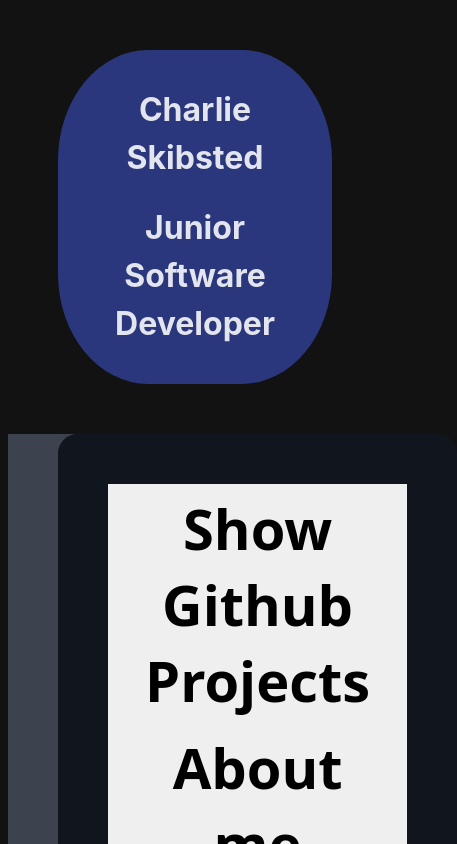
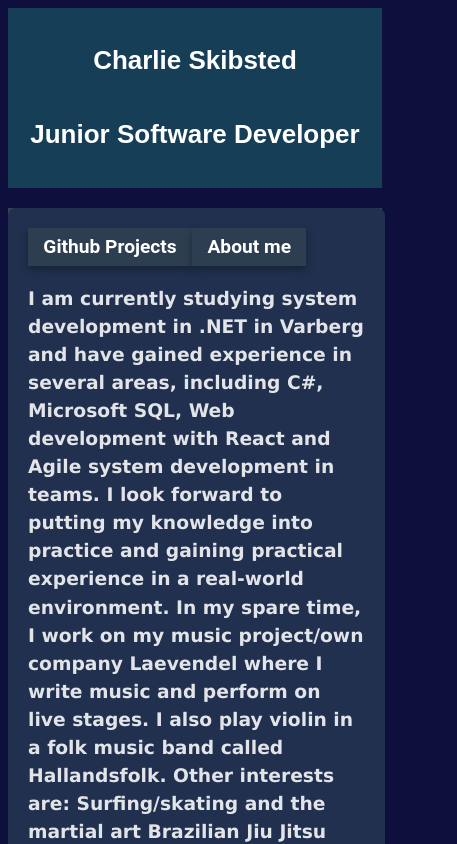
Before and after one commit to Challeskib/charlie-portfolio, a React (Vite) app: page / in a window 390 px wide. Shown: the top 844 px of the page, 457 px wide, since content can reach past the window. Built offline with nearby package versions, Linux system fonts and the light colour scheme; no server answers.

Commit message:
latest edition

```diff
--- a/index.html
+++ b/index.html
@@ -2,7 +2,7 @@
 <html lang="en">
   <head>
     <meta charset="UTF-8" />
-    <link rel="icon" type="image/svg+xml" href="/vite.svg" />
+    <link rel="icon" type="image/svg+xml" href="public/vite.svg" />
     <meta
       name="viewport"
       content="width=device-width, initial-scale=1.0"
--- a/src/App.jsx
+++ b/src/App.jsx
@@ -4,25 +4,35 @@ import { MyList } from "./list";
 import { Content } from "./content";
 import "./css/App.css";
 import { MyCatList } from "./catlist";
-
-const ShowTextButtons = () => {
-  return (
-    <div className="button-container">
-      <button className="buttons">Show Github Projects</button>
-      <button className="buttons">About me</button>
-    </div>
-  );
-};
+import { useState } from "react";
 
 function App() {
+  const [showText, setShowText] = useState(false);
+
+  const TextButtons = () => {
+    return (
+      <div className="button-container">
+        <button className="buttons" onClick={() => setShowText(true)}>
+          Github Projects
+        </button>
+        <button
+          className="buttons"
+          onClick={() => setShowText(false)}
+        >
+          About me
+        </button>
+      </div>
+    );
+  };
+
   return (
     <div className="App">
       <Header />
       <div className="container">
         <div className="inner-container">
-          <ShowTextButtons />
-          <MyList />
-          <Content />
+          <TextButtons />
+          {showText ? <MyList /> : <Content />}
+
           <MyCatList />
         </div>
       </div>
--- a/src/catlist.jsx
+++ b/src/catlist.jsx
@@ -2,17 +2,9 @@ import { useState, useEffect } from "react";
 
 export const MyCatList = () => {
   const [catFact, setCatFact] = useState("");
-  const [isLoading, setIsLoading] = useState(true);
+  const [isLoading, setIsLoading] = useState();
 
-  useEffect(() => {
-    fetch("https://catfact.ninja/fact?max_length=140")
-      .then((response) => response.json())
-      .then((data) => {
-        setCatFact(data.fact);
-        setIsLoading(false);
-        console.log(data.fact);
-      });
-  }, []);
+  useEffect(() => {}, []);
 
   const fetchCatFact = () => {
     setIsLoading(true);
@@ -27,7 +19,9 @@ export const MyCatList = () => {
 
   return (
     <div>
-      <button onClick={fetchCatFact}>CAT FACT BUTTON</button>
+      <button onClick={fetchCatFact}>
+        RANDOM CAT FACT BUTTON API
+      </button>
       {isLoading ? <p>Loading...</p> : <p>{catFact}</p>}
     </div>
   );
--- a/src/css/App.css
+++ b/src/css/App.css
@@ -4,11 +4,16 @@
   height: 100%;
 }
 
+h3 {
+  font-family: "Lucida Sans", "Lucida Sans Regular", "Lucida Grande",
+    "Lucida Sans Unicode", Geneva, Verdana, sans-serif;
+}
+
 .inner-container {
-  background-color: #11151d;
+  background-color: #20304e;
   width: 80%;
   height: 80%;
-  margin: 50px;
+  margin: 50px auto;
   padding: 50px;
   border-radius: 5vw;
   -webkit-border-radius: 5vw;
@@ -18,10 +23,52 @@
 }
 
 .buttons {
-  font-family: system-ui, sans-serif;
-  font-size: 3.5rem;
+  font-family: "Roboto", sans-serif;
+  font-size: 1.5rem;
   cursor: pointer;
-  padding: 0.1em 0.6em;
+  padding: 0.5em 1em;
   font-weight: bold;
   border: none;
+  color: #fff;
+  background-color: #2c3e50;
+  box-shadow: 0px 4px 8px rgba(0, 0, 0, 0.3);
+  transition: all 0.3s ease;
 }
+
+.buttons:hover {
+  background-color: #169bb3;
+  box-shadow: 0px 8px 16px rgba(0, 0, 0, 0.3);
+}
+
+@media (max-width: 768px) {
+  .inner-container {
+    width: 90%;
+    height: 70%;
+    margin: 30px auto;
+    padding: 30px;
+    border-radius: 3vw;
+    -webkit-border-radius: 3vw;
+    -moz-border-radius: 3vw;
+    -ms-border-radius: 3vw;
+    -o-border-radius: 3vw;
+  }
+}
+
+@media (max-width: 480px) {
+  .inner-container {
+    width: 90%;
+    height: 60%;
+    margin: 20px auto;
+    padding: 20px;
+    border-radius: 2vw;
+    -webkit-border-radius: 2vw;
+    -moz-border-radius: 2vw;
+    -ms-border-radius: 2vw;
+    -o-border-radius: 2vw;
+  }
+
+  .buttons {
+    font-size: 1.2rem;
+    padding: 0.4em 0.8em;
+  }
+}
--- a/src/css/header.css
+++ b/src/css/header.css
@@ -1,11 +1,10 @@
 header {
-  margin: 50px;
-  background-color: rgb(43, 55, 124);
-  padding: 4%;
-  border-radius: 33%;
-  text-align: center;
-  -webkit-border-radius: 33%;
-  -moz-border-radius: 33%;
-  -ms-border-radius: 33%;
-  -o-border-radius: 33%;
+  background-color: #163f57;
+  color: #fff;
+  display: flex;
+  flex-direction: column;
+  align-items: center;
+  padding: 1rem;
+  font-family: Arial, Helvetica, sans-serif;
+  font-size: small;
 }
--- a/src/css/index.css
+++ b/src/css/index.css
@@ -13,5 +13,5 @@
   -moz-osx-font-smoothing: grayscale;
   -webkit-text-size-adjust: 100%;
 
-  background-color: rgb(18, 18, 19);
+  background-color: rgb(15, 15, 61);
 }
--- /dev/null
+++ b/src/css/mylist.css
@@ -0,0 +1,53 @@
+ul {
+  list-style: none;
+  padding: 0;
+  margin: 0;
+}
+
+li {
+  display: flex;
+  align-items: center;
+  padding: 1rem;
+  border-radius: 0.25rem;
+  transition: all 0.2s ease-in-out;
+  border: 2px solid #16a085;
+  flex-wrap: wrap;
+}
+
+a {
+  color: #16a085;
+  text-decoration: none;
+  transition: all 0.2s ease-in-out;
+  text-align: left;
+  flex: 0 0 50%;
+}
+
+li:hover {
+  background-color: #1b1f1e;
+  color: #fff;
+  border-color: #fff;
+}
+
+.description {
+  color: #a4b3af;
+  flex: 0 0 50%;
+  text-align: left;
+  margin-left: 1%;
+}
+@media screen and (min-width: 768px) {
+  li {
+    flex-wrap: nowrap;
+  }
+
+  span {
+    width: 50px;
+    flex: 0 0 50%;
+    padding-right: 1rem;
+    text-align: left;
+  }
+
+  a {
+    flex: 0 0 50%;
+    text-align: right;
+  }
+}
--- a/src/list.jsx
+++ b/src/list.jsx
@@ -2,9 +2,11 @@ import * as React from "react";
 import { useState, useEffect } from "react";
 import axios from "axios";
 
+import "./css/mylist.css";
+
 export const MyList = () => {
   const [myData, setMyData] = useState([]);
-  const [isLoading, setIsLoading] = useState(true);
+  const [isLoading, setIsLoading] = useState(false);
 
   useEffect(() => {
     axios
@@ -16,6 +18,7 @@ export const MyList = () => {
             key: arrProps.id,
             name: arrProps.name,
             link: arrProps.html_url,
+            description: arrProps.description,
           };
         });
         setMyData(newArray);
@@ -30,11 +33,12 @@ export const MyList = () => {
           {myData.map((arrProps) => {
             return (
               <li key={arrProps.key}>
-                <span>
-                  <a href={arrProps.link} target="_blank">
-                    {arrProps.name}
-                  </a>
-                </span>
+                <a href={arrProps.link} target="_blank">
+                  {arrProps.name}
+                </a>
+                <a className="description">
+                  Description: {arrProps.description}
+                </a>
               </li>
             );
           })}
```
